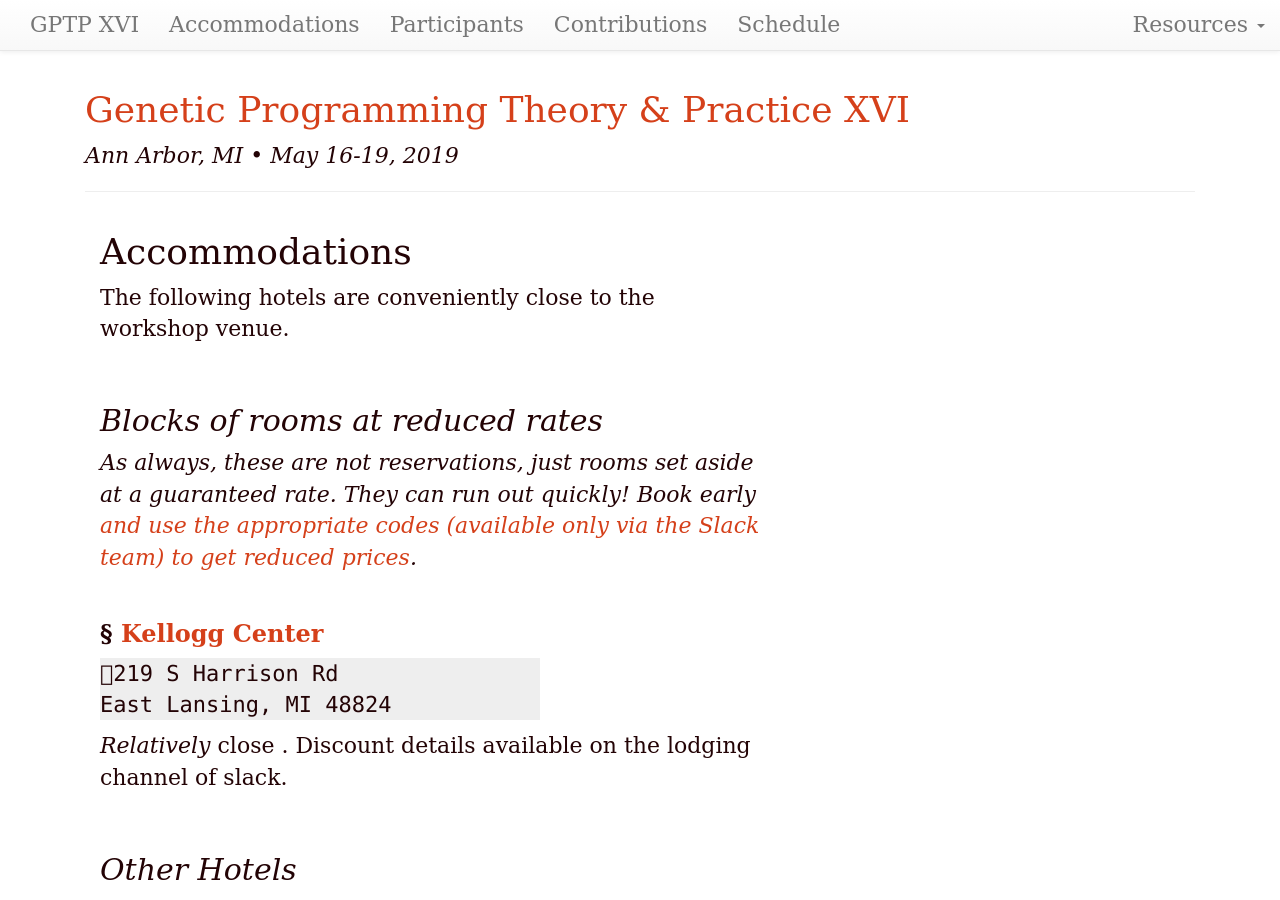
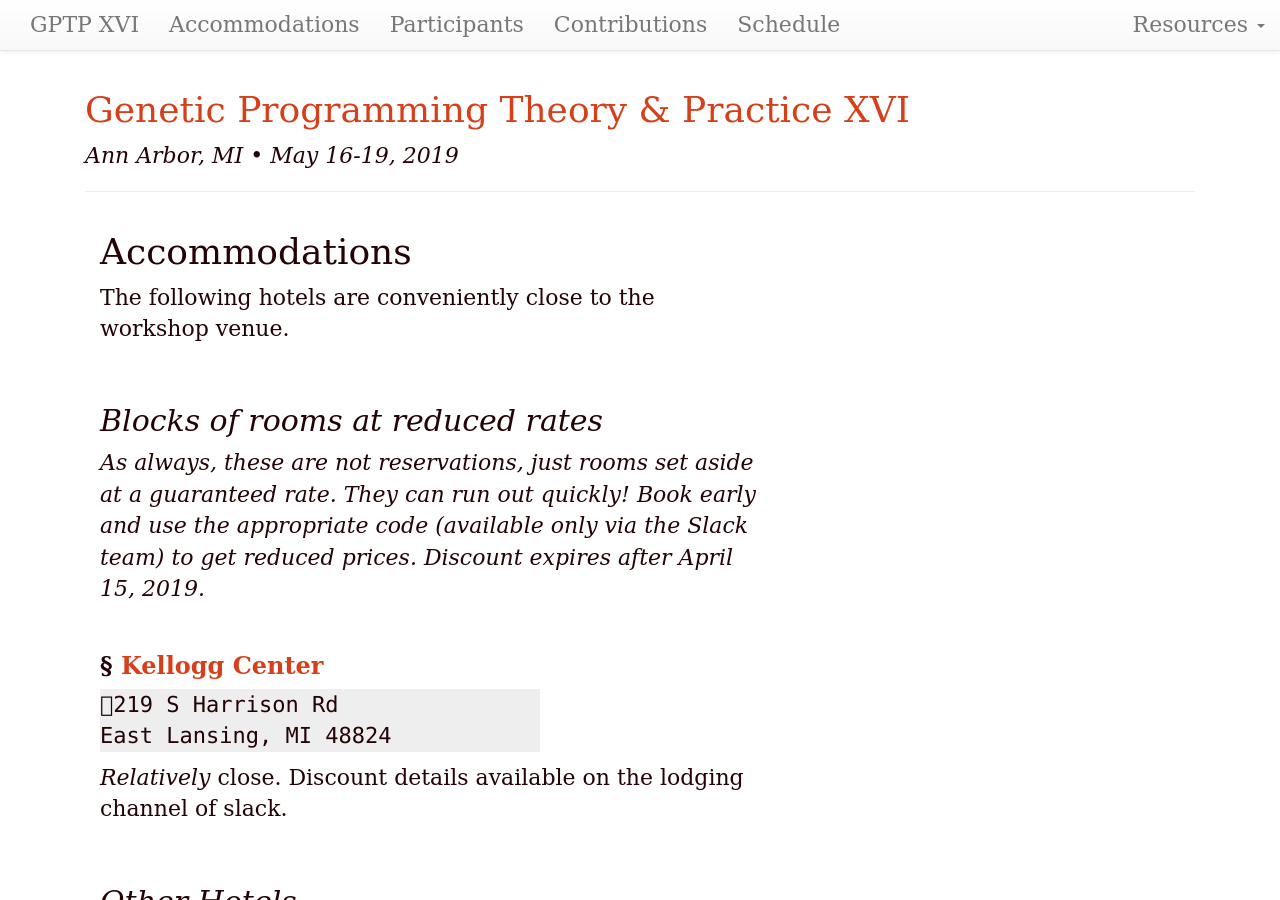
Before and after one commit to GPTP-workshop/gptp-workshop.github.io, a Jekyll site: the page built from accommodations.md, in a window 1280 px wide and 900 px high. Built offline with Jekyll 4.4.1, drawn with Linux system fonts in a browser that asks for light colours; our own code applies the rules of GitHub Pages for plain Markdown files.

Commit message:
Update accommodations.md

```diff
--- a/accommodations.md
+++ b/accommodations.md
@@ -11,7 +11,7 @@ The following hotels are conveniently close to the workshop venue.
 
 ## Blocks of rooms at reduced rates
 
-_As always, these are not reservations, just rooms set aside at a guaranteed rate. They can run out quickly! Book early [and use the appropriate codes (available only via the Slack team) to get reduced prices](https://gptp-workshops.slack.com/files/U0U5V2QJ0/F9HEM7FE3/2018_Lodging_details)._
+_As always, these are not reservations, just rooms set aside at a guaranteed rate. They can run out quickly! Book early and use the appropriate code (available only via the Slack team) to get reduced prices. Discount expires after April 15, 2019._
 
 ### [Kellogg Center](https://kelloggcenter.com/)
 
@@ -19,7 +19,7 @@ _As always, these are not reservations, just rooms set aside at a guaranteed rat
 East Lansing, MI 48824
 {: .address}
 
-_Relatively_ close . Discount details available on the lodging channel of slack.
+_Relatively_ close. Discount details available on the lodging channel of slack.
 
 
 ## Other Hotels
```
